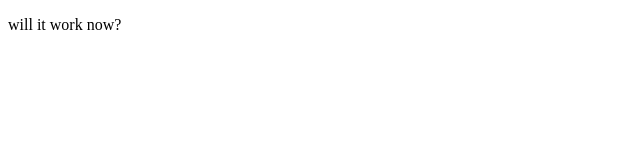
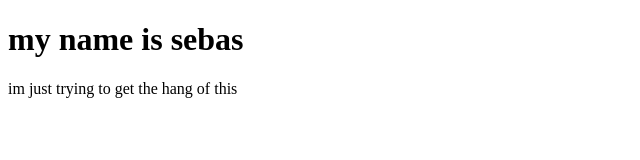
Before and after one commit to sebas-the-artist/second-attempt, a plain HTML site: page index.html in a window 1280 px wide. Shown: the whole page, without its empty margins (0-640 px from the left). Drawn offline with Linux system fonts and the light colour scheme.

Commit message:
adding index-about files

```diff
--- a/index.html
+++ b/index.html
@@ -3,9 +3,10 @@
   <head>
     <meta charset="UTF-8" />
     <meta name="viewport" content="width=device-width, initial-scale=1.0" />
-    <title>github</title>
+    <title>Document</title>
   </head>
   <body>
-    <p>will it work now?</p>
+    <h1>my name is sebas</h1>
+    <p>im just trying to get the hang of this</p>
   </body>
 </html>
```
Also changed, not shown: about.html (added).
